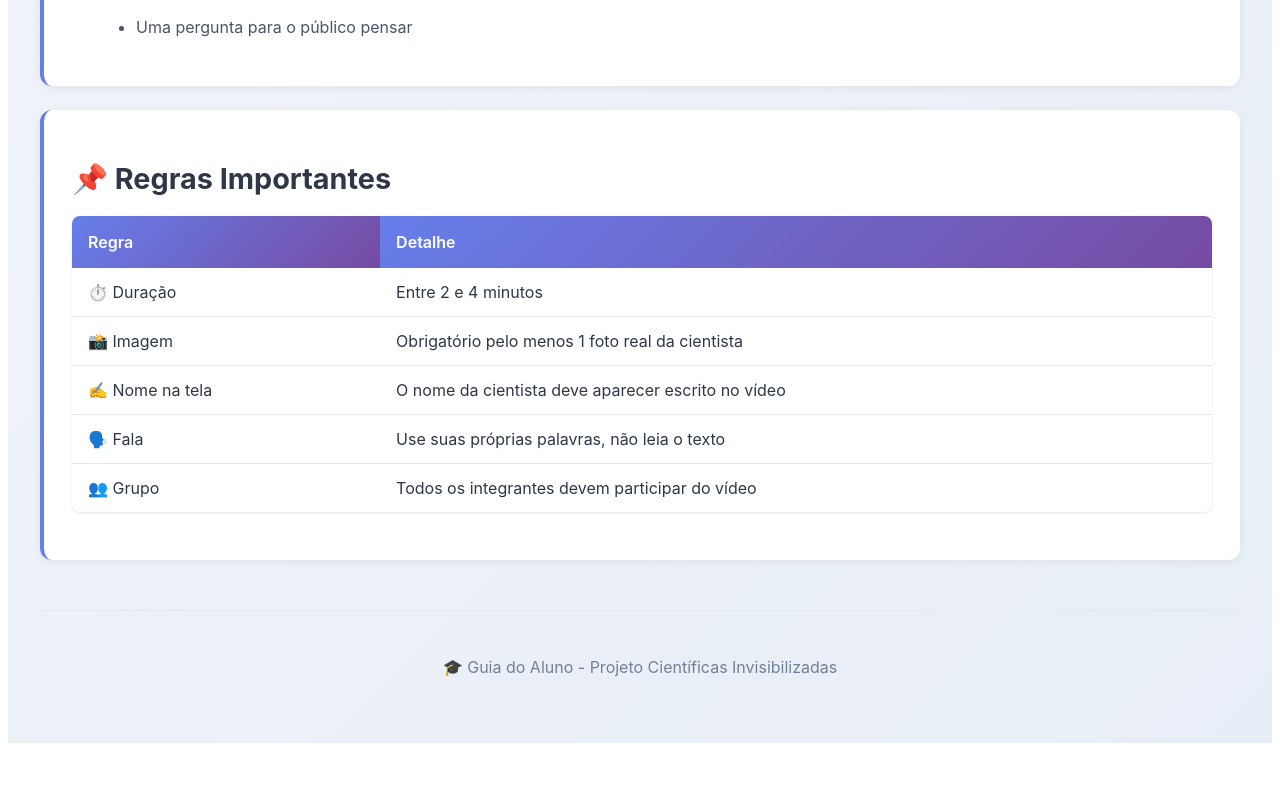
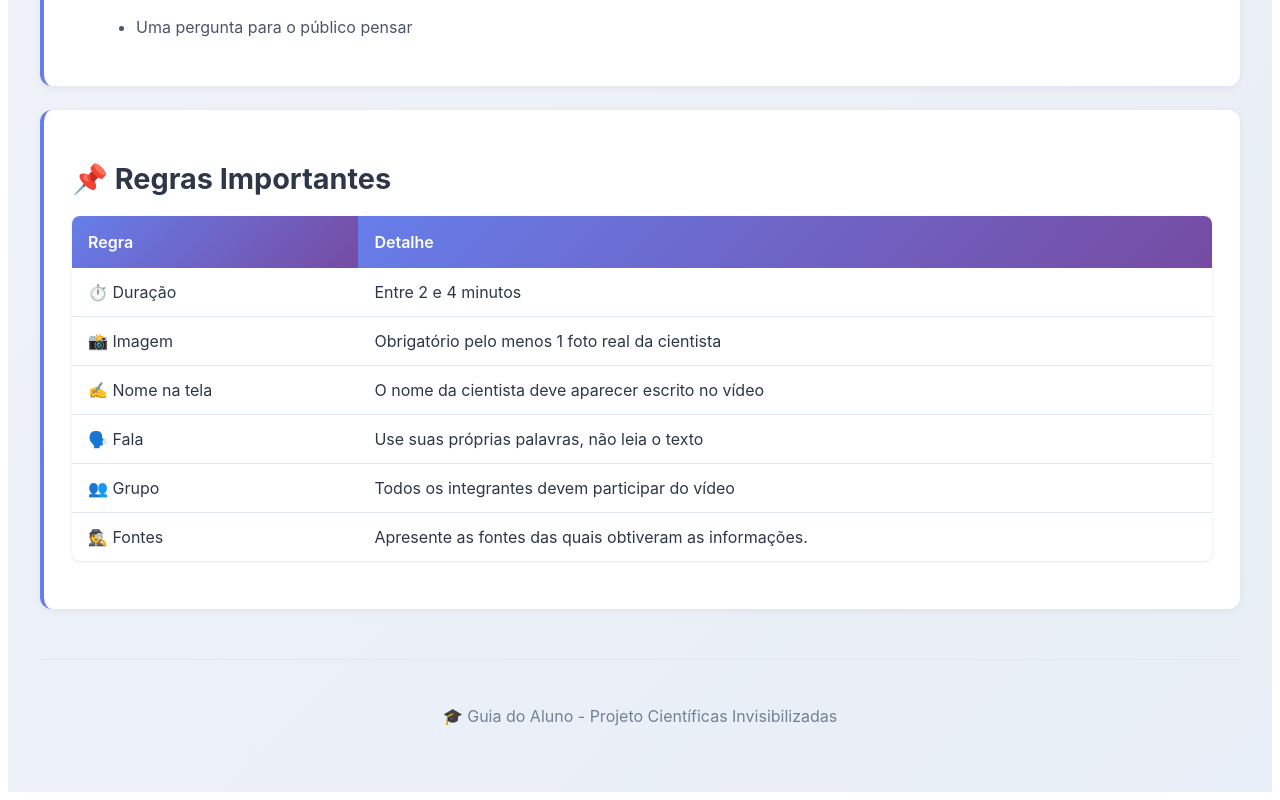
Before and after one commit to Nick91-qui/clone-tabnews, a Next.js app: page /trabalhos in a window 1280 px wide. Shown: the part 1797-2597 px from the top of the page. Before the commit the page ends 2548 px from the top, so only its background shows below. Built offline with nearby package versions, Linux system fonts and the light colour scheme.

Commit message:
feat: adiciona seção de fontes na tabela do componente Trabalhos

```diff
--- a/pages/trabalhos.js
+++ b/pages/trabalhos.js
@@ -382,6 +382,12 @@ export default function Trabalhos() {
                   <tr>
                     <td>👥 Grupo</td>
                     <td>Todos os integrantes devem participar do vídeo</td>
+                  </tr>
+                  <tr>
+                    <td>🕵️ Fontes</td>
+                    <td>
+                      Apresente as fontes das quais obtiveram as informações.
+                    </td>
                   </tr>
                 </tbody>
               </table>
```
